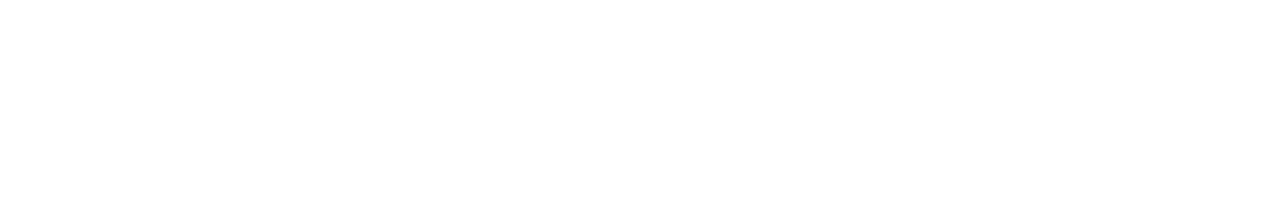
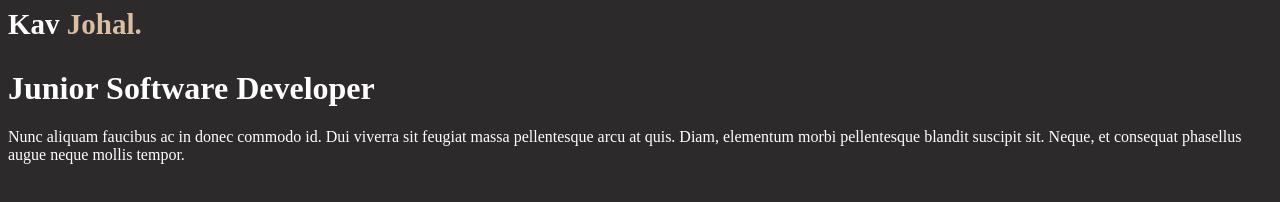
Before and after one commit to kav97/Kavandeep-Portfolio, a plain HTML site: page index.html in a window 1280 px wide. Drawn offline with Linux system fonts and the light colour scheme.

Commit message:
colour pallet and font style included

```diff
--- a/index.html
+++ b/index.html
@@ -4,9 +4,40 @@
         <meta http-equiv="X-UA-Compatible" content="IE=edge">
         <meta name="viewport" content="width=device-width, initial-scale=1.0">
         <title>Kavandeep-Johal</title>
-        <link rel="stylesheet" href="styles.css">
+        <link rel="stylesheet" href="styles.css" href="https://fonts.googleapis.com/css2?family=Cormorant+Garamond:
+        wght@300&family=IBM+Plex+Sans+Condensed:ital,wght@1,100&family=Lato:wght@100&family=Poiret+One&display=swap">
     </head>
     <body>
+        <!--Navigation bar through the webpage-->
+        <header>
+            <nav>
+              <h3>Kav <span>Johal.</span></h3>
+              <!-- <div id="nav-links">
+                    <a href="">About</a>
+                    <a href="">Porfolio</a>
+                    <a href="">Contact</a>
+              </div> -->
+            </nav>
+        </header>
+        <main>
+            <!--Main title of page and opening paragraph-->
+            <div>
+                <h1>
+                    Junior Software Developer
+                </h1>
+                <p>
+                    Nunc aliquam faucibus ac in donec commodo id.
+                    Dui viverra sit feugiat massa pellentesque arcu at quis.
+                    Diam, elementum morbi pellentesque blandit suscipit sit.
+                    Neque, et consequat phasellus augue neque mollis tempor.
+                </p>
+            </div>
+
+
+        </main>
+
+
+
 
     </body>
 </html>
--- a/styles.scss
+++ b/styles.scss
@@ -0,0 +1,15 @@
+
+
+body {
+    background-color: #2C2A2A;
+    color: #FFFFFF;
+    font-family: 'Cormorant Garamond', serif;
+    font-weight: lighter;
+}
+
+h3 {
+    font-size: 1.813rem;
+    span{
+        color: #D9BEA5;
+    }
+}
```
Also changed, not shown: styles.css, 1 other file.
